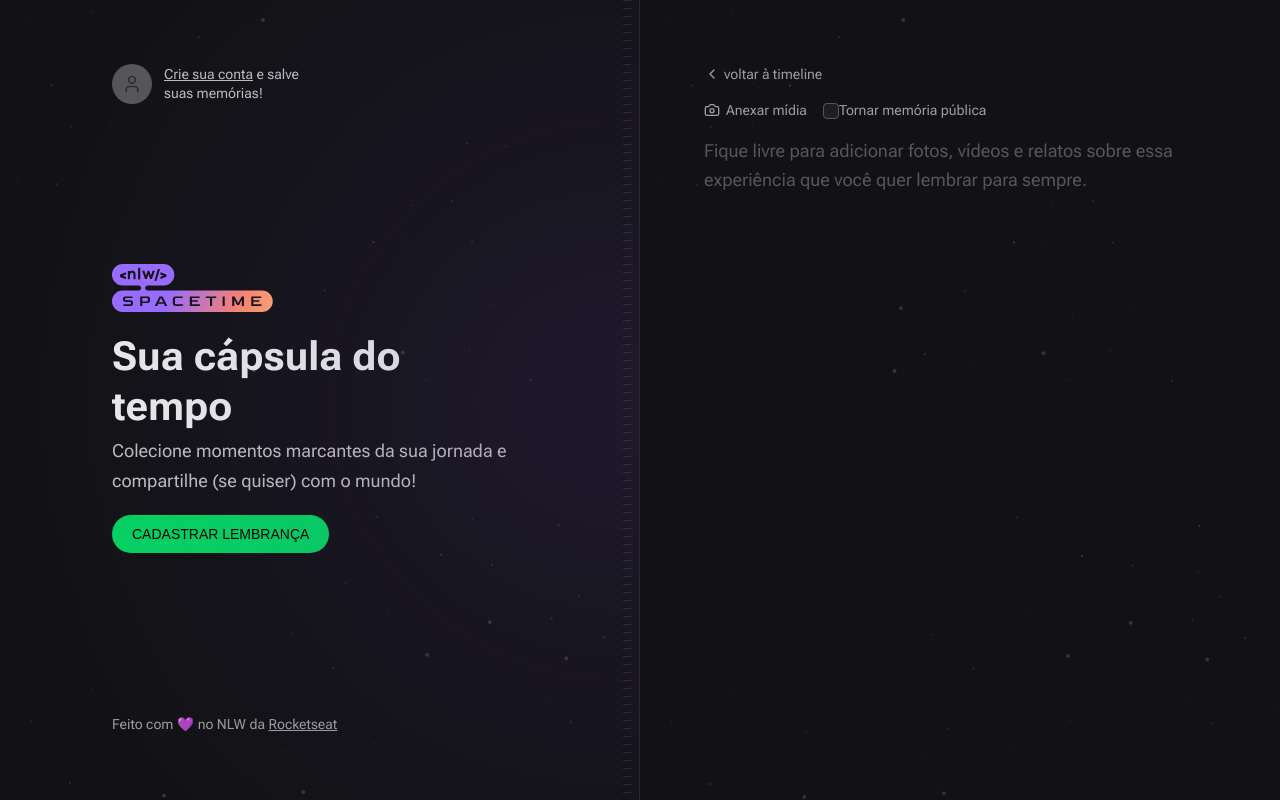
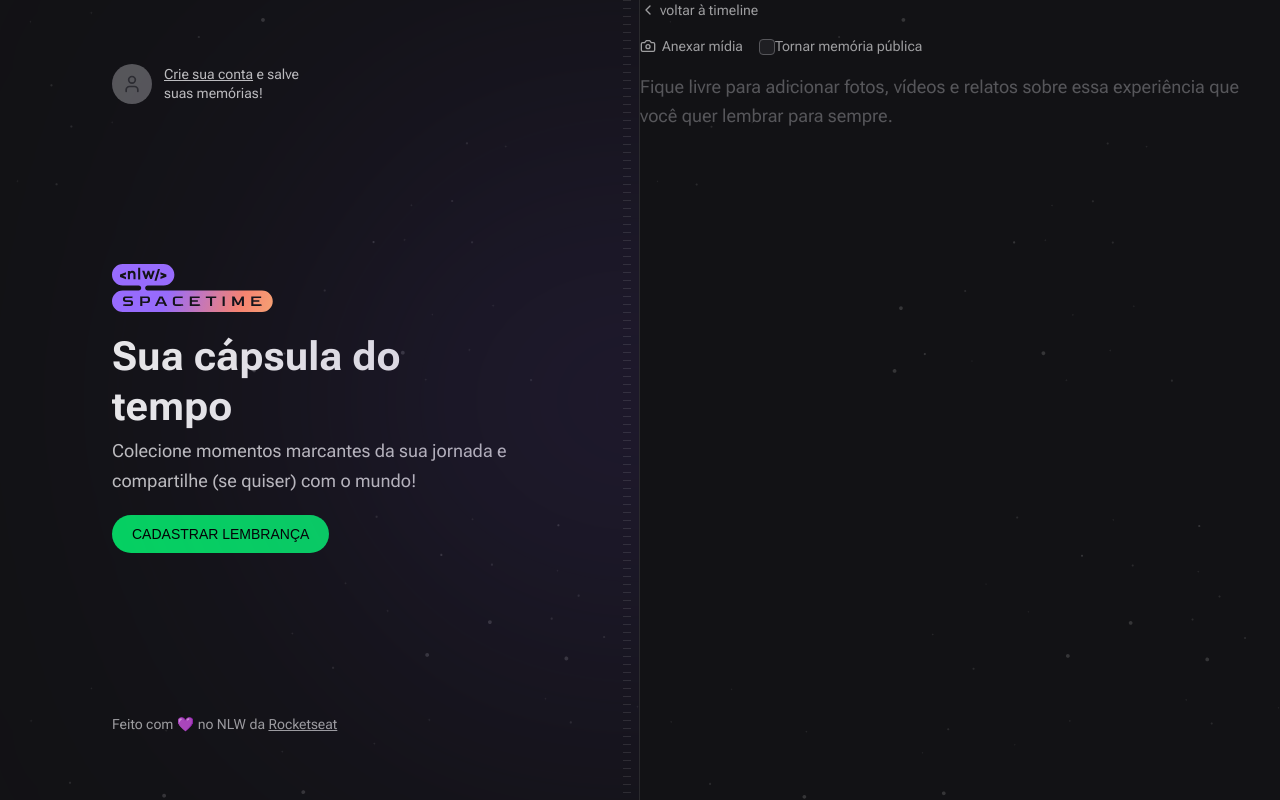
Before and after one commit to rodrigoPQF/nlw-spacetime-front, a Next.js app: page /memories/new in a window 1280 px wide. Built offline with nearby package versions, Linux system fonts and the light colour scheme; no server answers; a web font is replaced by a local one.

Commit message:
💄 Layout edit

```diff
--- a/src/app/layout.tsx
+++ b/src/app/layout.tsx
@@ -47,7 +47,7 @@
             <Copyright />
           </div>
           {/* Right */}
-          <div className="flex flex-col bg-[url(../assets/bg-stars.svg)] bg-cover p-16">
+          <div className="flex max-h-screen flex-col overflow-y-scroll bg-[url(../assets/bg-stars.svg)] bg-cover">
             {children}
           </div>
         </main>
```
